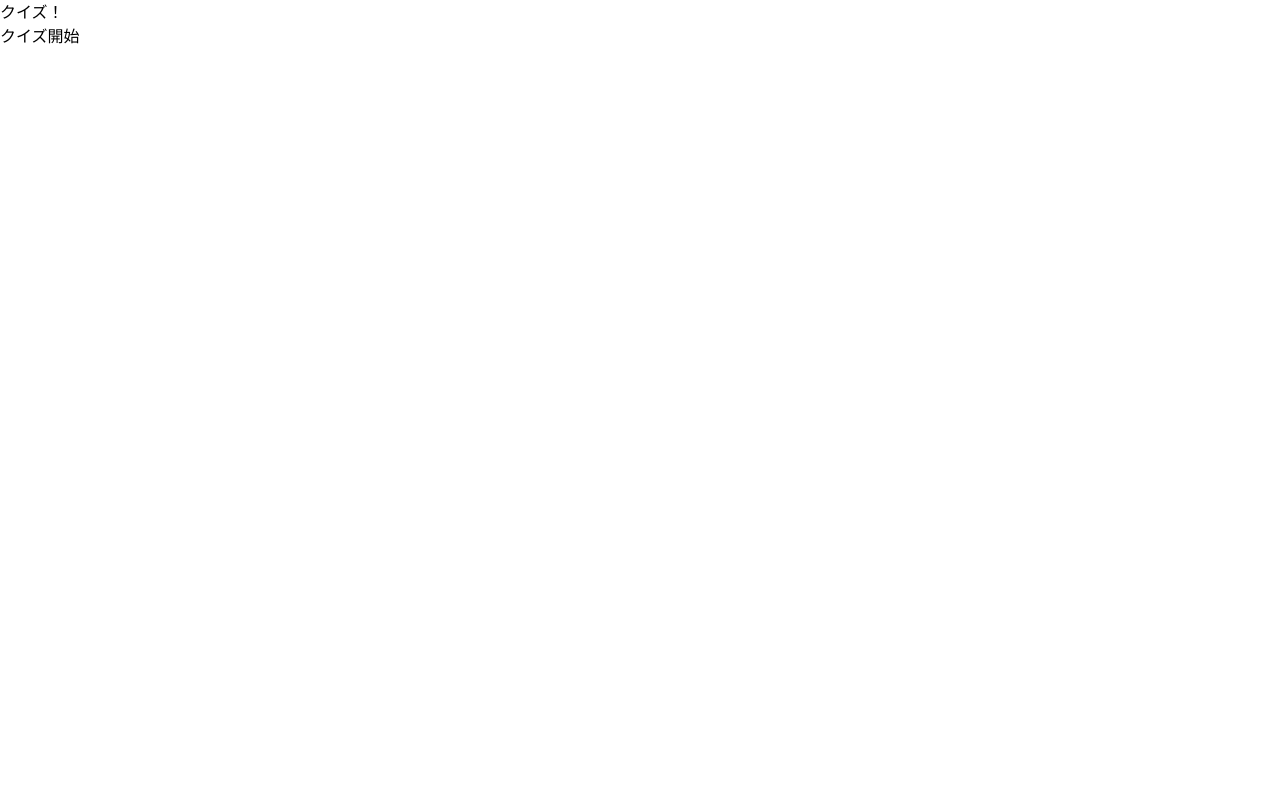
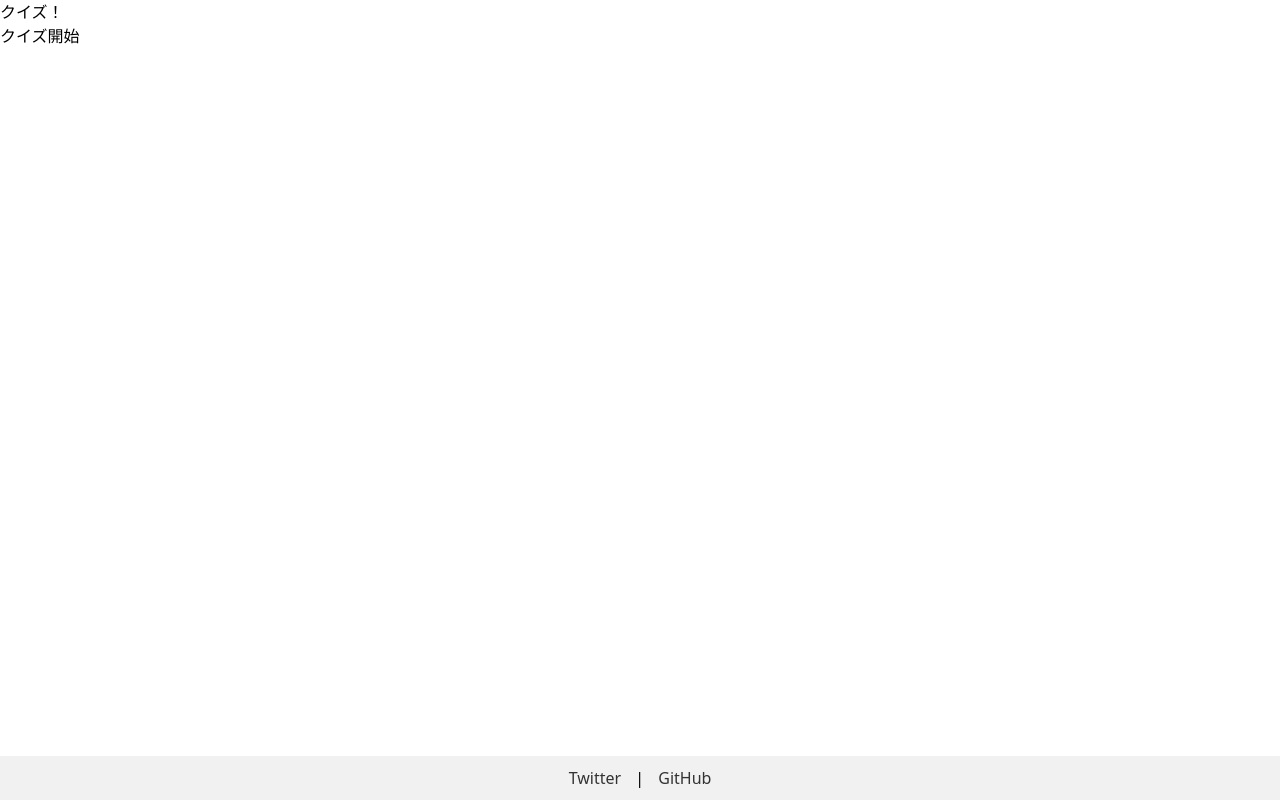
Before and after one commit to ajshooting/menkyo-number-quiz, a Nuxt app: page / in a window 1280 px wide. Built offline with nearby package versions, Linux system fonts and the light colour scheme.

Commit message:
layoutを作成

```diff
--- a/app.vue
+++ b/app.vue
@@ -1,6 +1,6 @@
 <template>
-  <div>
+  <NuxtLayout>
+    <NuxtPage />
     <NuxtRouteAnnouncer />
-    <NuxtPage />
-  </div>
+  </NuxtLayout>
 </template>
--- /dev/null
+++ b/layouts/default.vue
@@ -0,0 +1,10 @@
+<template>
+
+  <div>
+    <main>
+      <NuxtPage />
+      <Footer />
+    </main>
+
+  </div>
+</template>
```
